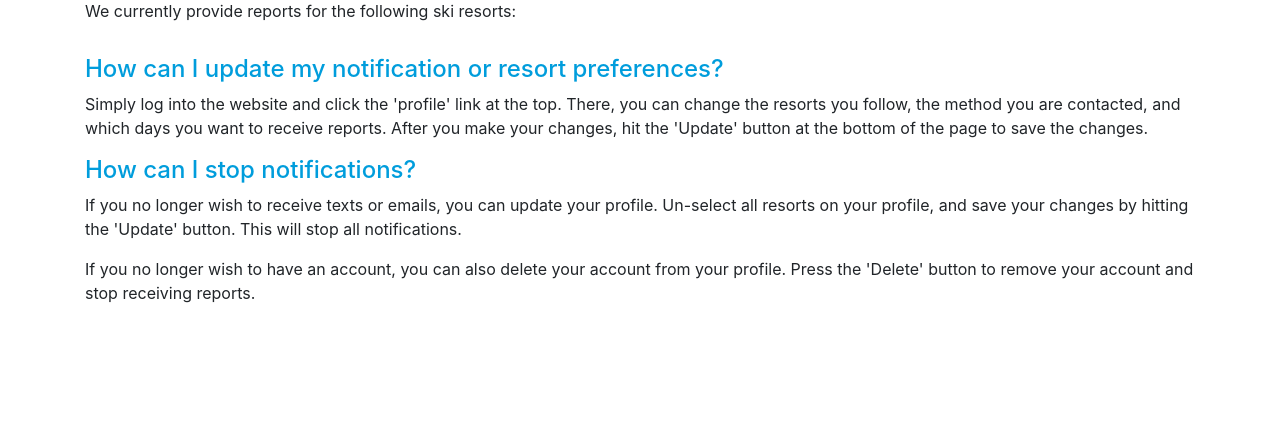
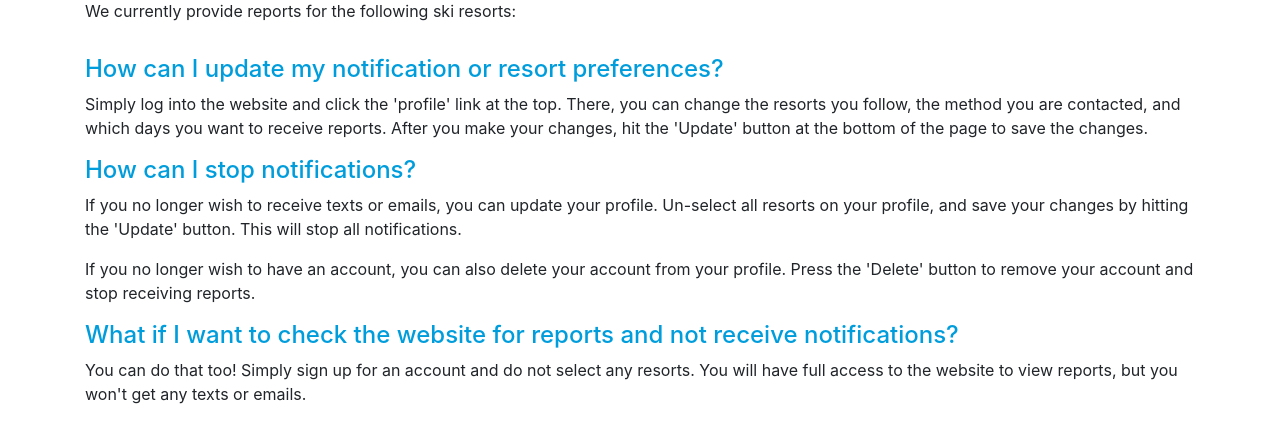
Before and after one commit to alexphi314/grmrpt, a Django app: page /about/ in a window 1280 px wide. Shown: the part 628-1050 px from the top of the page. Before the commit the page ends 931 px from the top, so only its background shows below. Run offline with Django 3.2, Linux system fonts and the light colour scheme; data that the repository does not hold is empty; some libraries are stand-ins or nearby versions.

Commit message:
Added FAQ question regarding viewing reports on the website rather than via email or text.

```diff
--- a/grmrpt_site/site_pages/templates/about.html
+++ b/grmrpt_site/site_pages/templates/about.html
@@ -52,6 +52,11 @@
         If you no longer wish to have an account, you can also delete your account from your profile. Press the 'Delete'
         button to remove your account and stop receiving reports.
     </p>
+    <h4 class="text-vivid">What if I want to check the website for reports and not receive notifications?</h4>
+    <p>
+        You can do that too! Simply sign up for an account and do not select any resorts. You will have
+        full access to the website to view reports, but you won't get any texts or emails.
+    </p>
 
     </div>
 
```
